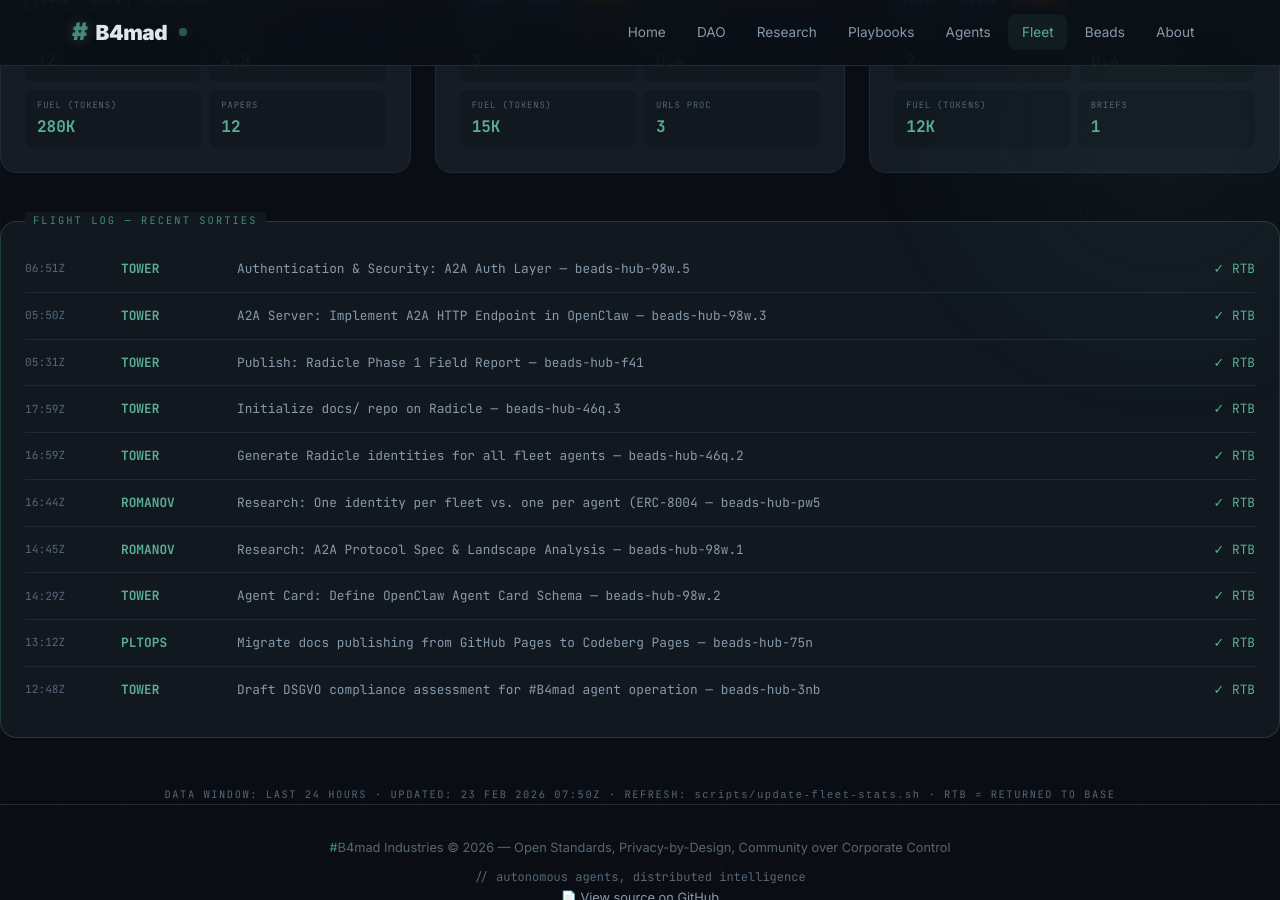
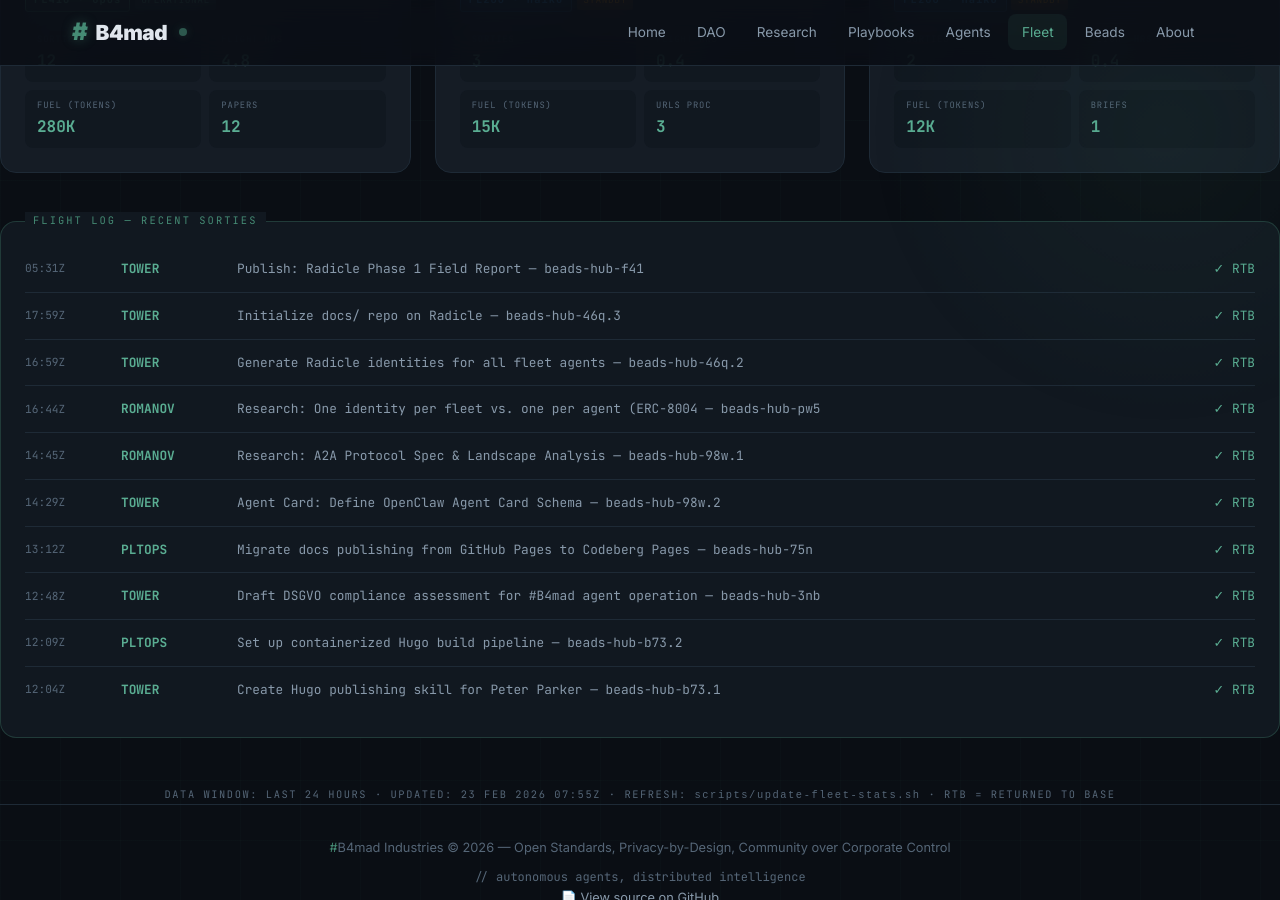
Before and after one commit to brenner-axiom/docs, a Jekyll site: the page built from fleet/index.html, in a window 1280 px wide and 900 px high, scrolled down 806 px. Built offline with Jekyll 4.4.1, drawn with Linux system fonts in a browser that asks for light colours; some of the changed text lies outside the part shown.

Commit message:
fleet: auto-update dashboard stats 2026-02-23T07:55Z

```diff
--- a/fleet/index.html
+++ b/fleet/index.html
@@ -289,22 +289,22 @@ description: "#B4mad Agent Fleet metrics dashboard with aviation theme"
     <div class="stat-label">Distance Flown</div>
   </div>
   <div class="stat-item">
-    <div class="stat-value">2765K</div>
+    <div class="stat-value">2835K</div>
     <div class="stat-unit">kg</div>
     <div class="stat-label">Fuel Burned</div>
   </div>
   <div class="stat-item">
-    <div class="stat-value">29</div>
+    <div class="stat-value">31</div>
     <div class="stat-unit">pax</div>
     <div class="stat-label">Passengers</div>
   </div>
   <div class="stat-item">
-    <div class="stat-value">47.4</div>
+    <div class="stat-value">48.6</div>
     <div class="stat-unit">hrs</div>
     <div class="stat-label">Flight Hours</div>
   </div>
   <div class="stat-item">
-    <div class="stat-value">79</div>
+    <div class="stat-value">81</div>
     <div class="stat-unit">msn</div>
     <div class="stat-label">Sorties Flown</div>
   </div>
@@ -509,18 +509,6 @@ description: "#B4mad Agent Fleet metrics dashboard with aviation theme"
 <!-- Flight Log -->
 <div class="flight-log">
   <div class="log-entry">
-    <span class="log-time">06:51Z</span>
-    <span class="log-callsign">TOWER</span>
-    <span class="log-mission">Authentication & Security: A2A Auth Layer — beads-hub-98w.5</span>
-    <span class="log-status"><span class="complete">✓ RTB</span></span>
-  </div>
-  <div class="log-entry">
-    <span class="log-time">05:50Z</span>
-    <span class="log-callsign">TOWER</span>
-    <span class="log-mission">A2A Server: Implement A2A HTTP Endpoint in OpenClaw — beads-hub-98w.3</span>
-    <span class="log-status"><span class="complete">✓ RTB</span></span>
-  </div>
-  <div class="log-entry">
     <span class="log-time">05:31Z</span>
     <span class="log-callsign">TOWER</span>
     <span class="log-mission">Publish: Radicle Phase 1 Field Report — beads-hub-f41</span>
@@ -568,10 +556,22 @@ description: "#B4mad Agent Fleet metrics dashboard with aviation theme"
     <span class="log-mission">Draft DSGVO compliance assessment for #B4mad agent operation — beads-hub-3nb</span>
     <span class="log-status"><span class="complete">✓ RTB</span></span>
   </div>
+  <div class="log-entry">
+    <span class="log-time">12:09Z</span>
+    <span class="log-callsign">PLTOPS</span>
+    <span class="log-mission">Set up containerized Hugo build pipeline — beads-hub-b73.2</span>
+    <span class="log-status"><span class="complete">✓ RTB</span></span>
+  </div>
+  <div class="log-entry">
+    <span class="log-time">12:04Z</span>
+    <span class="log-callsign">TOWER</span>
+    <span class="log-mission">Create Hugo publishing skill for Peter Parker — beads-hub-b73.1</span>
+    <span class="log-status"><span class="complete">✓ RTB</span></span>
+  </div>
 </div>
 
 <div style="text-align: center; margin-top: 2rem;">
   <p style="font-family: 'JetBrains Mono', monospace; font-size: 0.65rem; color: var(--text-muted); letter-spacing: 0.15em;">
-    DATA WINDOW: LAST 24 HOURS · UPDATED: 23 FEB 2026 07:50Z ·                                                                                                                                                                                                                                                                                                                                                                                                                                                                                                                                                                                                                                                                                                                                                                                                                                                                                                    REFRESH: <code>scripts/update-fleet-stats.sh</code> · RTB = RETURNED TO BASE
+    DATA WINDOW: LAST 24 HOURS · UPDATED: 23 FEB 2026 07:55Z ·                                                                                                                                                                                                                                                                                                                                                                                                                                                                                                                                                                                                                                                                                                                                                                                                                                                                                                     REFRESH: <code>scripts/update-fleet-stats.sh</code> · RTB = RETURNED TO BASE
   </p>
 </div>
```
